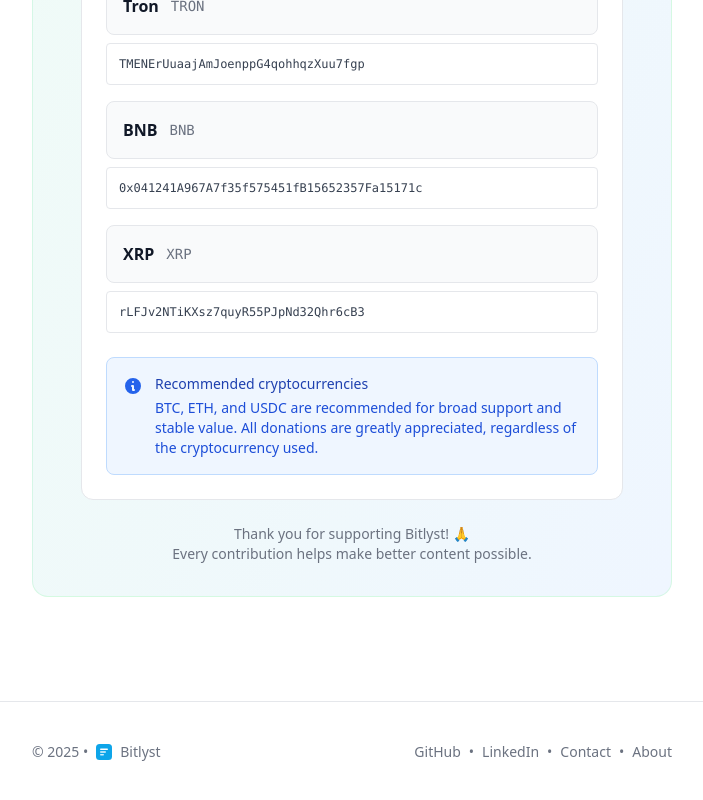
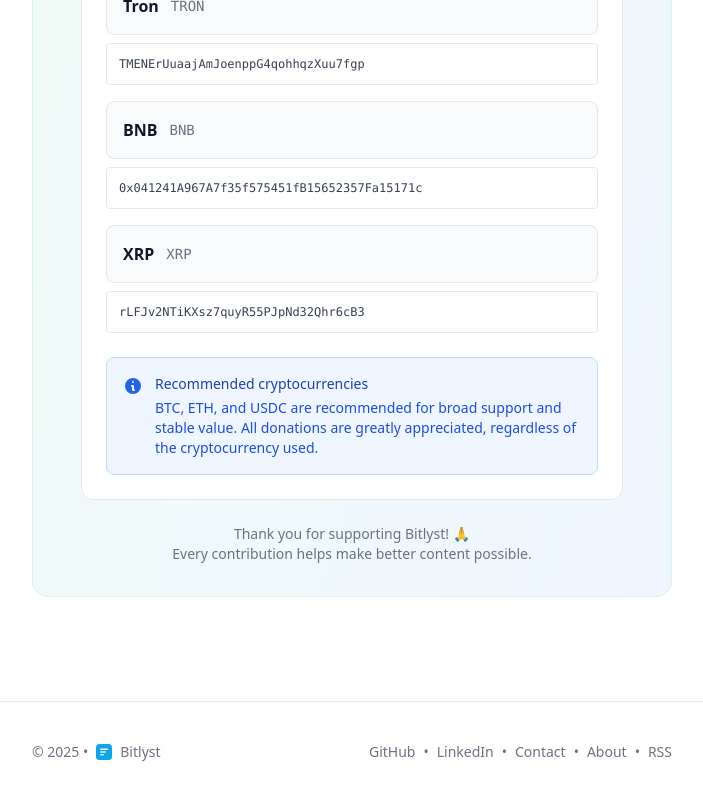
Before and after one commit to mohsenfallahnjd/bitlyst, a Next.js app: page /about in a window 1280 px wide. Shown: the part 2284-3084 px from the top of the page, without its empty margins (288-991 px from the left). Built offline with nearby package versions, Linux system fonts and the light colour scheme; no server answers.

Commit message:
Add RSS link in footer

```diff
--- a/components/Footer.tsx
+++ b/components/Footer.tsx
@@ -48,6 +48,10 @@
           <Link href="/about" className="hover:underline hover:text-gray-600 dark:hover:text-gray-600 text-sm">
             About
           </Link>
+          <span>•</span>
+          <Link href="/rss.xml" className="hover:underline hover:text-gray-600 dark:hover:text-gray-600 text-sm">
+            RSS
+          </Link>
         </div>
       </div>
     </footer>
```
